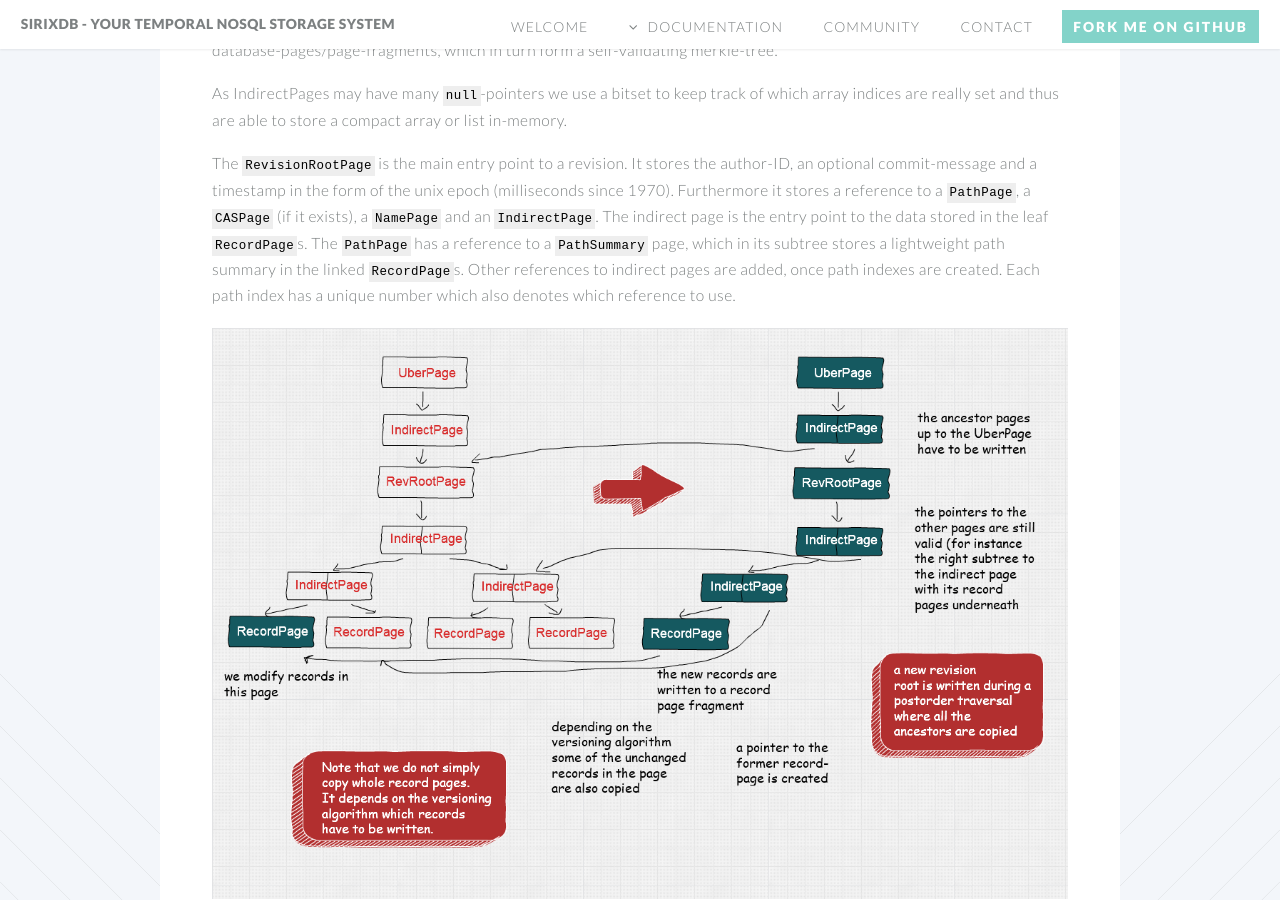
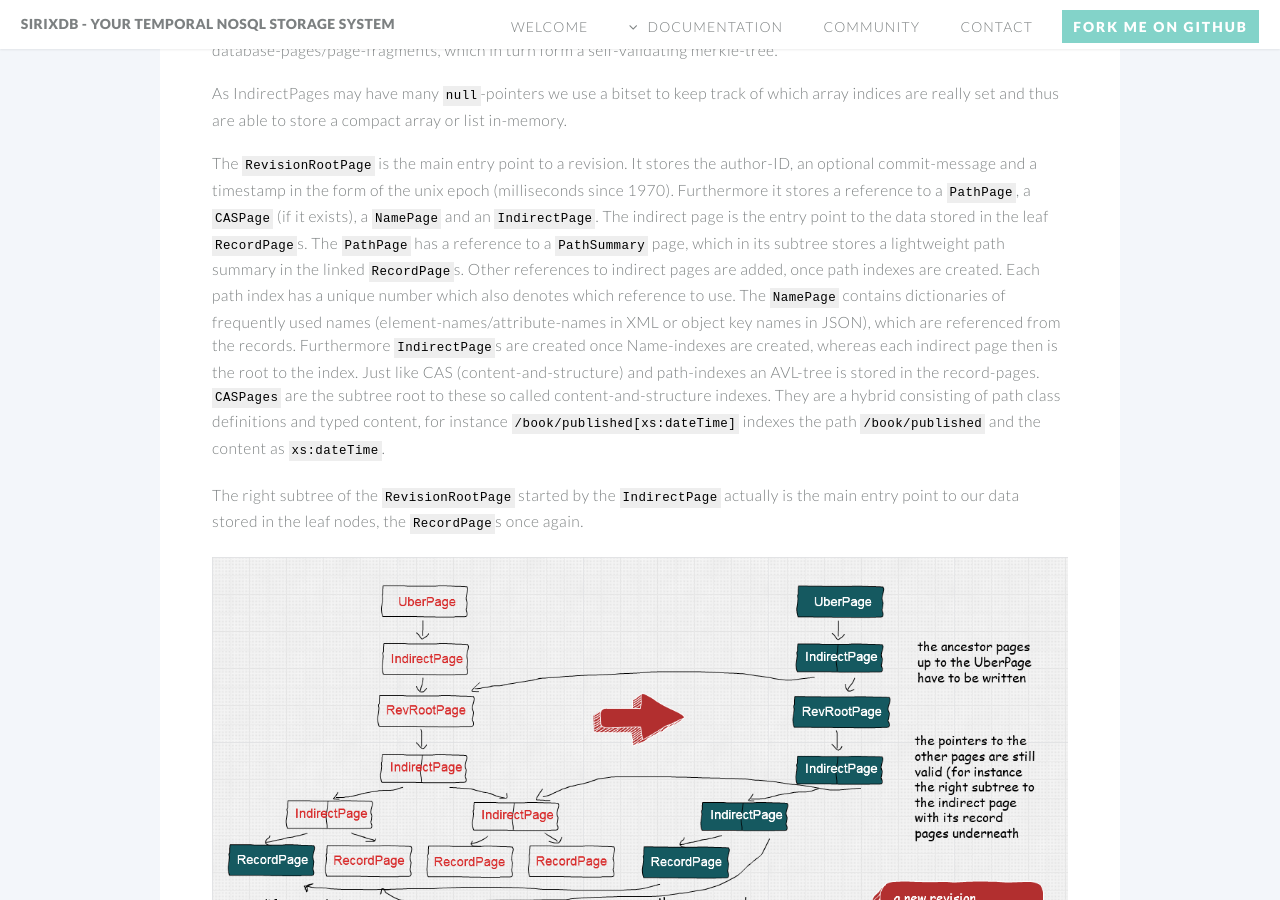
Before and after one commit to sirixdb/sirixdb.github.io, a Jekyll site: the page built from architecture.md, in a window 1280 px wide and 900 px high, scrolled down 2405 px. Built offline with Jekyll 4.4.1, drawn with Linux system fonts in a browser that asks for light colours; our own code applies the rules of GitHub Pages for plain Markdown files.

Commit message:
Update architecture.md

```diff
--- a/architecture.md
+++ b/architecture.md
@@ -40,7 +40,9 @@ We borrowed the ideas from the filesystem ZFS and hash-array based tries as we a
 
 As IndirectPages may have many `null`-pointers we use a bitset to keep track of which array indices are really set and thus are able to store a compact array or list in-memory.
 
-The `RevisionRootPage` is the main entry point to a revision. It stores the author-ID, an optional commit-message and a timestamp in the form of the unix epoch (milliseconds since 1970). Furthermore it stores a reference to a `PathPage`, a `CASPage` (if it exists), a `NamePage` and an `IndirectPage`. The indirect page is the entry point to the data stored in the leaf `RecordPage`s. The `PathPage` has a reference to a `PathSummary` page, which in its subtree stores a lightweight path summary in the linked `RecordPage`s. Other references to indirect pages are added, once path indexes are created. Each path index has a unique number which also denotes which reference to use.
+The `RevisionRootPage` is the main entry point to a revision. It stores the author-ID, an optional commit-message and a timestamp in the form of the unix epoch (milliseconds since 1970). Furthermore it stores a reference to a `PathPage`, a `CASPage` (if it exists), a `NamePage` and an `IndirectPage`. The indirect page is the entry point to the data stored in the leaf `RecordPage`s. The `PathPage` has a reference to a `PathSummary` page, which in its subtree stores a lightweight path summary in the linked `RecordPage`s. Other references to indirect pages are added, once path indexes are created. Each path index has a unique number which also denotes which reference to use. The `NamePage` contains dictionaries of frequently used names (element-names/attribute-names in XML or object key names in JSON), which are referenced from the records. Furthermore `IndirectPage`s are created once Name-indexes are created, whereas each indirect page then is the root to the index. Just like CAS (content-and-structure) and path-indexes an AVL-tree is stored in the record-pages. `CASPages` are the subtree root to these so called content-and-structure indexes. They are a hybrid consisting of path class definitions and typed content, for instance `/book/published[xs:dateTime]` indexes the path `/book/published` and the content as `xs:dateTime`.
+
+The right subtree of the `RevisionRootPage` started by the `IndirectPage` actually is the main entry point to our data stored in the leaf nodes, the `RecordPage`s once again.
 
 <div class="img_container">
 ![pageStructure](images/copy-on-write.png){: style="max-width: 100%; height: auto; margin: 0em"}
```
